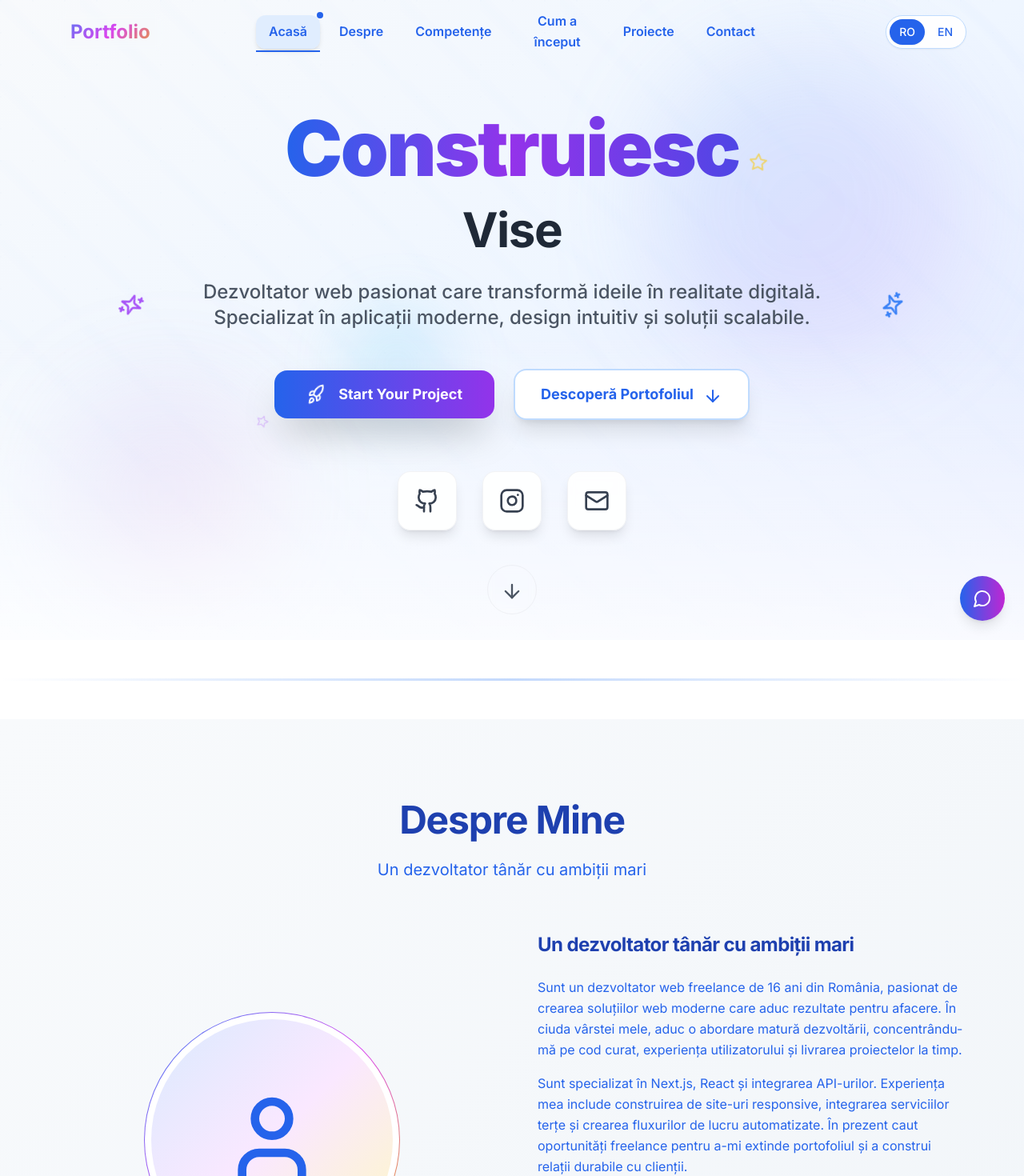
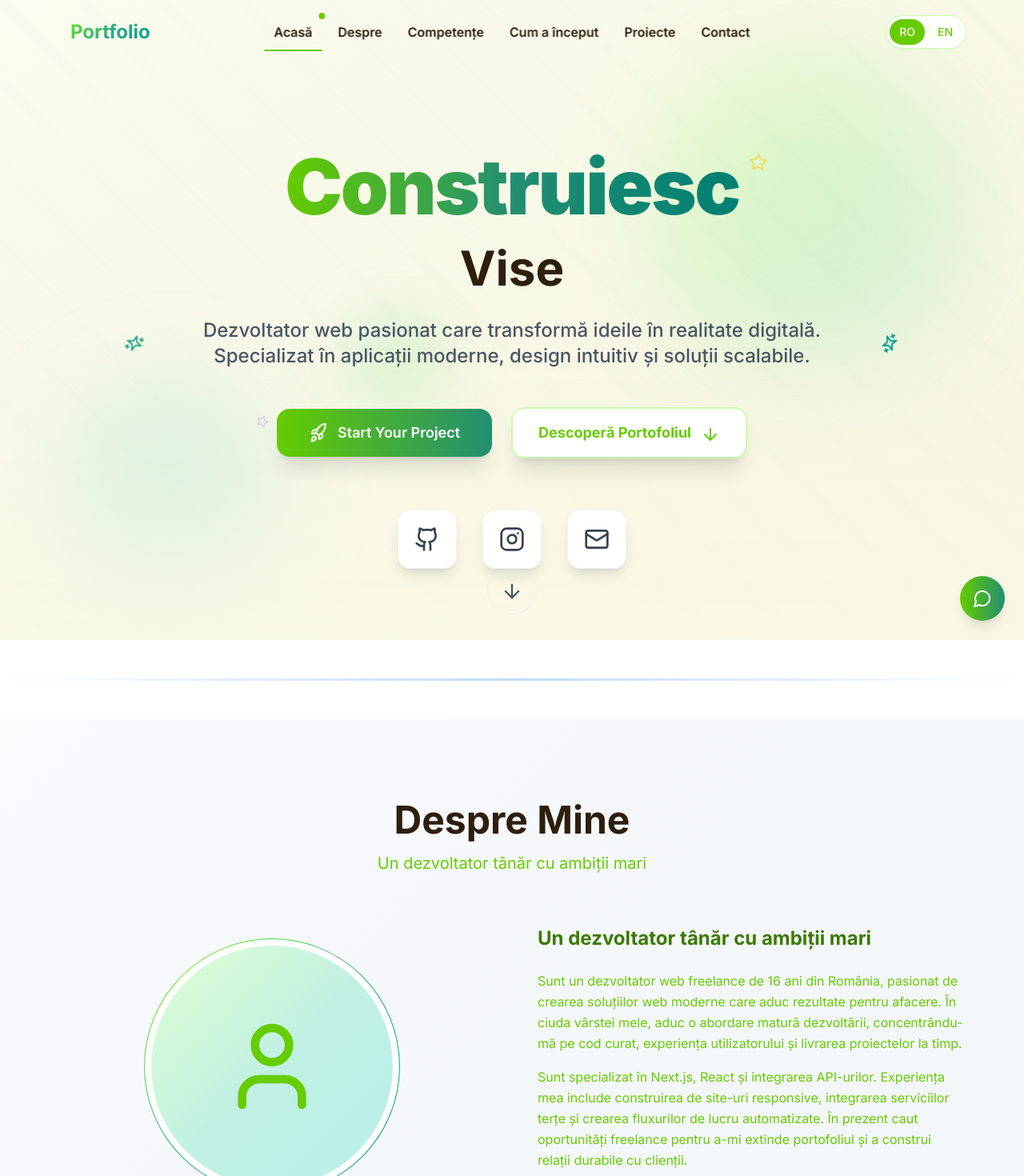
Before and after one commit to Selix764/portofilo, a Next.js app: page / in a window 1280 px wide. Shown: the top 1470 px of the page at 80% size. Built offline with nearby package versions, Linux system fonts and the light colour scheme.

Commit message:
Palette updates: hero star colors aligned; footer reverted to previous gradient; removed wood usages from sections
x

```diff
--- a/app/globals.css
+++ b/app/globals.css
@@ -12,48 +12,25 @@
 
   body {
     font-family: 'Inter', system-ui, sans-serif;
-    background-color: #ffffff;
-    color: #1e293b;
-    line-height: 1.6;
-  }
-
-  /* Enhanced typography hierarchy */
-  h1, h2, h3, h4, h5, h6 {
-    font-weight: 700;
-    line-height: 1.2;
-    letter-spacing: -0.025em;
-  }
-
-  h1 {
-    font-size: clamp(2rem, 4vw, 3.5rem);
-    font-weight: 900;
-  }
-
-  h2 {
-    font-size: clamp(1.75rem, 3.5vw, 2.75rem);
-    font-weight: 800;
-  }
-
-  h3 {
-    font-size: clamp(1.5rem, 3vw, 2rem);
-    font-weight: 700;
+    background-color: #f5f5dc; /* Light Beige base */
+    color: #0f172a;
   }
 }
 
 @layer components {
   .gradient-text {
-    background: linear-gradient(135deg, #3b82f6 0%, #d946ef 50%, #eab308 100%);
+    background: linear-gradient(135deg, #7cfc00 0%, #29ab87 50%, #009b8e 100%);
     -webkit-background-clip: text;
     -webkit-text-fill-color: transparent;
     background-clip: text;
   }
 
   .gradient-bg {
-    background: linear-gradient(135deg, #eff6ff 0%, #fdf4ff 50%, #fefce8 100%);
+    background: linear-gradient(135deg, #fbfbef 0%, #f8f8e6 50%, #f5f5dc 100%);
   }
 
   .gradient-border {
-    background: linear-gradient(135deg, #3b82f6, #d946ef, #eab308);
+    background: linear-gradient(135deg, #7cfc00, #29ab87, #009b8e);
     padding: 1px;
     border-radius: 0.75rem;
   }
--- a/components/About.tsx
+++ b/components/About.tsx
@@ -24,7 +24,7 @@ const About = () => {
           viewport={{ once: true }}
           className="text-center mb-16"
         >
-          <h2 className="text-3xl md:text-4xl lg:text-5xl font-bold text-primary-800 mb-6">
+          <h2 className="text-4xl md:text-5xl font-bold text-wood-900 mb-4">
             {t('about.title')}
           </h2>
           <p className="text-lg md:text-xl text-primary-600 max-w-3xl mx-auto leading-relaxed">
@@ -140,54 +140,36 @@ const About = () => {
 
             {/* Enhanced Stats */}
             <div className="grid grid-cols-2 gap-6 pt-6">
-              {stats.map((stat, index) => {
-                const IconComponent = stat.icon
-                return (
+              {stats.map((stat, index) => (
                 <motion.div
                   key={stat.label}
                   initial={{ opacity: 0, y: 20 }}
                   whileInView={{ opacity: 1, y: 0 }}
                   whileHover={{
                     y: -8,
-                      scale: 1.05
+                    scale: 1.08
                   }}
                   transition={{
                     duration: 0.3,
                     delay: index * 0.1
                   }}
                   viewport={{ once: true }}
-                    className="text-center p-6 bg-gradient-to-br from-white/90 via-primary-50/50 to-secondary-50/30 rounded-2xl border border-primary-100/60 hover:border-primary-300/80 transition-all duration-300 cursor-pointer transform-gpu relative overflow-hidden group backdrop-blur-sm hover:shadow-xl card-hover"
+                  className="text-center p-4 bg-gradient-to-br from-white/90 via-primary-50/50 to-secondary-50/30 rounded-2xl border border-wood-200 hover:border-wood-400 transition-all duration-300 cursor-pointer transform-gpu relative overflow-hidden group backdrop-blur-sm hover:shadow-xl"
                 >
                   <div className="relative z-10">
                     <motion.div
-                        className="inline-flex items-center justify-center w-12 h-12 bg-gradient-to-br from-primary-100 to-secondary-100 rounded-full mb-4 mx-auto"
-                        whileHover={{
-                          rotate: 360,
-                          scale: 1.05,
-                          boxShadow: "0 15px 30px -5px rgba(59, 130, 246, 0.3)"
-                        }}
-                        transition={{ duration: 0.6 }}
-                      >
-                        <IconComponent className="w-6 h-6 text-primary-600" />
-                      </motion.div>
-
-                      <motion.div
-                        className="text-3xl font-bold text-primary-600 mb-2 group-hover:text-primary-700 transition-colors duration-300"
-                        whileHover={{
-                          scale: 1.05,
-                          boxShadow: "0 15px 30px -5px rgba(59, 130, 246, 0.3)"
-                        }}
+                      className="text-3xl font-bold text-primary-600 mb-1 group-hover:text-primary-700 transition-colors duration-300"
+                      whileHover={{ scale: 1.1 }}
                       transition={{ duration: 0.3 }}
                     >
                       {stat.value}
                     </motion.div>
-                      <div className="text-sm font-medium text-primary-500 group-hover:text-primary-600 transition-colors duration-300">
+                    <div className="text-sm text-primary-500 group-hover:text-primary-600 transition-colors duration-300">
                       {stat.label}
                     </div>
                   </div>
                 </motion.div>
-                )
-              })}
+              ))}
             </div>
           </motion.div>
         </div>
--- a/components/Contact.tsx
+++ b/components/Contact.tsx
@@ -25,7 +25,7 @@ const Contact = () => {
           viewport={{ once: true }}
           className="text-center mb-16"
         >
-          <h2 className="text-3xl md:text-4xl lg:text-5xl font-bold text-primary-800 mb-6">
+          <h2 className="text-4xl md:text-5xl font-bold text-wood-900 mb-4">
             {t('contact.title')}
           </h2>
           <p className="text-lg md:text-xl text-primary-600 max-w-3xl mx-auto leading-relaxed">
@@ -184,7 +184,7 @@ const Contact = () => {
             initial={{ opacity: 0, x: 30 }}
             whileInView={{ opacity: 1, x: 0 }}
             viewport={{ once: true }}
-            className="bg-gradient-to-br from-white/90 via-primary-50/50 to-secondary-50/30 rounded-2xl p-8 border border-primary-200/60 transition-all duration-300 transform-gpu relative overflow-hidden group backdrop-blur-sm hover:shadow-xl card-hover"
+            className="bg-gradient-to-br from-white/90 via-primary-50/50 to-secondary-50/30 rounded-2xl p-8 border border-wood-200 transition-all duration-300 transform-gpu relative overflow-hidden group backdrop-blur-sm hover:shadow-xl"
             whileHover={{
               y: -8,
               scale: 1.02
--- a/components/Header.tsx
+++ b/components/Header.tsx
@@ -122,11 +122,7 @@ const Header = () => {
                 }}
                 whileTap={{ scale: 0.95 }}
                 onClick={() => scrollToSection(item.href)}
-                className={`relative px-4 py-2 rounded-xl font-semibold transition-all duration-300 group ${
-                  activeSection === item.id
-                    ? 'text-primary-600 bg-primary-100/80 shadow-md'
-                    : 'text-primary-600 hover:text-primary-800 hover:bg-white/60'
-                }`}
+                className="text-wood-900 hover:text-wood-700 font-semibold transition-all duration-300 relative group px-3 py-2 rounded-lg hover:bg-white/50 backdrop-blur-sm"
               >
                 {item.name}
                 {/* Enhanced underline effect */}
--- a/components/Hero.tsx
+++ b/components/Hero.tsx
@@ -22,22 +22,22 @@ const Hero = () => {
   }
 
   return (
-    <section id="home" className="min-h-screen flex items-center justify-center relative overflow-hidden">
-      {/* Enhanced Background Design */}
-      <div className="absolute inset-0 bg-gradient-to-br from-slate-50 via-blue-50 to-indigo-100"></div>
+    <section id="home" className="min-h-screen flex items-center justify-center relative overflow-hidden pt-20 md:pt-24 scroll-mt-24">
+      {/* Modern Background Design */}
+      <div className="absolute inset-0 bg-gradient-to-br from-base-50 via-base-100 to-base-200"></div>
 
       {/* Enhanced Geometric Pattern Overlay */}
       <div className="absolute inset-0 opacity-10">
         <div className="absolute top-0 left-0 w-full h-full">
           {/* Grid Pattern */}
           <div className="absolute inset-0" style={{
-            backgroundImage: `radial-gradient(circle at 1px 1px, rgba(59, 130, 246, 0.15) 1px, transparent 0)`,
+            backgroundImage: `radial-gradient(circle at 1px 1px, rgba(0, 155, 142, 0.12) 1px, transparent 0)`,
             backgroundSize: '40px 40px'
           }}></div>
 
           {/* Diagonal Lines */}
           <div className="absolute inset-0" style={{
-            backgroundImage: `linear-gradient(45deg, transparent 40%, rgba(59, 130, 246, 0.1) 50%, transparent 60%)`,
+            backgroundImage: `linear-gradient(45deg, transparent 40%, rgba(41, 171, 135, 0.1) 50%, transparent 60%)`,
             backgroundSize: '100px 100px'
           }}></div>
         </div>
@@ -56,7 +56,7 @@ const Hero = () => {
             repeat: Infinity,
             ease: "easeInOut"
           }}
-          className="absolute top-20 right-20 w-96 h-96 bg-gradient-to-br from-blue-400/20 to-purple-400/20 rounded-full blur-3xl"
+          className="absolute top-20 right-20 w-96 h-96 bg-gradient-to-br from-primary-400/20 to-secondary-400/20 rounded-full blur-3xl"
         ></motion.div>
 
         {/* Medium Circle */}
@@ -71,7 +71,7 @@ const Hero = () => {
             ease: "easeInOut",
             delay: 2
           }}
-          className="absolute bottom-20 left-20 w-64 h-64 bg-gradient-to-br from-indigo-400/20 to-pink-400/20 rounded-full blur-3xl"
+          className="absolute bottom-20 left-20 w-64 h-64 bg-gradient-to-br from-secondary-400/20 to-accent-400/20 rounded-full blur-3xl"
         ></motion.div>
 
         {/* Small Circle */}
@@ -86,7 +86,7 @@ const Hero = () => {
             ease: "easeInOut",
             delay: 1
           }}
-          className="absolute top-1/2 left-1/3 w-32 h-32 bg-gradient-to-br from-cyan-400/20 to-blue-400/20 rounded-full blur-2xl"
+          className="absolute top-1/2 left-1/3 w-32 h-32 bg-gradient-to-br from-accent-400/20 to-primary-400/20 rounded-full blur-2xl"
         ></motion.div>
 
         {/* Floating Stars */}
@@ -123,7 +123,7 @@ const Hero = () => {
       </div>
 
       {/* Gradient Overlay for Depth */}
-      <div className="absolute inset-0 bg-gradient-to-t from-white/80 via-transparent to-transparent"></div>
+      <div className="absolute inset-0 bg-gradient-to-t from-base-100/80 via-transparent to-transparent"></div>
 
       <div className="container-custom relative z-10">
         <div className="text-center max-w-6xl mx-auto">
@@ -138,7 +138,7 @@ const Hero = () => {
               className="text-5xl md:text-7xl lg:text-8xl font-black mb-6 tracking-tight"
             >
               <motion.span
-                className="bg-gradient-to-r from-blue-600 via-purple-600 to-indigo-600 bg-clip-text text-transparent"
+                className="bg-gradient-to-r from-primary-600 via-secondary-600 to-accent-600 bg-clip-text text-transparent"
                 whileHover={{
                   scale: 1.02,
                   filter: "brightness(1.1)",
@@ -150,7 +150,7 @@ const Hero = () => {
             </motion.h1>
 
             <motion.h2
-              className="text-3xl md:text-5xl lg:text-6xl font-bold text-gray-800 mb-8"
+              className="text-4xl md:text-6xl font-bold text-wood-900 mb-6"
               whileHover={{
                 scale: 1.01,
                 transition: { duration: 0.3 }
@@ -175,7 +175,7 @@ const Hero = () => {
                 animate={{ rotate: [0, 360] }}
                 transition={{ duration: 3, repeat: Infinity, ease: "linear" }}
               >
-                <Sparkles className="w-8 h-8 text-purple-500" />
+                <Sparkles className="w-6 h-6 text-secondary-500" />
               </motion.div>
               <p className="text-lg md:text-xl lg:text-2xl text-gray-600 max-w-4xl mx-auto leading-relaxed font-medium">
                 {t('hero.description')}
@@ -184,7 +184,7 @@ const Hero = () => {
                 animate={{ rotate: [0, -360] }}
                 transition={{ duration: 3, repeat: Infinity, ease: "linear" }}
               >
-                <Sparkles className="w-8 h-8 text-blue-500" />
+                <Sparkles className="w-6 h-6 text-accent-500" />
               </motion.div>
             </motion.div>
           </motion.div>
@@ -204,8 +204,8 @@ const Hero = () => {
                 boxShadow: "0 15px 30px -5px rgba(59, 130, 246, 0.4)"
               }}
               whileTap={{ scale: 0.95 }}
-              onClick={handleContactClick}
-              className="group relative bg-gradient-to-r from-blue-600 to-purple-600 text-white px-10 py-4 rounded-2xl font-bold text-lg transition-all duration-300 flex items-center gap-4 shadow-2xl hover:shadow-3xl overflow-hidden tap-target"
+              onClick={scrollToAbout}
+              className="group relative bg-gradient-to-r from-primary-600 to-secondary-600 text-white px-10 py-4 rounded-2xl font-semibold text-lg transition-all duration-300 flex items-center gap-3 shadow-xl hover:shadow-2xl overflow-hidden"
             >
               {/* Animated background overlay */}
               <motion.div
--- a/components/HowItStarted.tsx
+++ b/components/HowItStarted.tsx
@@ -17,7 +17,7 @@ const HowItStarted = () => {
           viewport={{ once: true }}
           className="text-center mb-16"
         >
-          <h2 className="text-4xl md:text-5xl font-bold text-primary-800 mb-4">
+          <h2 className="text-4xl md:text-5xl font-bold text-wood-900 mb-4">
             {t('howItStarted.title')}
           </h2>
           <p className="text-xl text-primary-600 max-w-4xl mx-auto leading-relaxed">
@@ -104,7 +104,7 @@ const HowItStarted = () => {
                       duration: 0.3,
                       delay: index * 0.1
                     }}
-                    className="px-4 py-2 bg-gradient-to-r from-accent-50/80 via-primary-50/60 to-secondary-50/40 text-primary-700 text-sm font-medium rounded-full border border-accent-200/60 hover:border-accent-400/80 transition-all duration-300 cursor-pointer transform-gpu backdrop-blur-sm relative overflow-hidden group hover:shadow-lg"
+                    className="px-4 py-2 bg-gradient-to-r from-accent-50/80 via-primary-50/60 to-secondary-50/40 text-primary-700 text-sm font-medium rounded-full border border-wood-200 hover:border-wood-400 transition-all duration-300 cursor-pointer transform-gpu backdrop-blur-sm relative overflow-hidden group hover:shadow-lg"
                   >
                     <span className="relative z-10">{tech}</span>
                   </motion.span>
--- a/components/Projects.tsx
+++ b/components/Projects.tsx
@@ -104,7 +104,7 @@ const Projects = () => {
 
               {/* Project Info Card */}
               <motion.div
-                className="bg-gradient-to-br from-white/90 via-primary-50/30 to-secondary-50/20 rounded-2xl p-6 shadow-lg border border-primary-100/60 max-w-xl mx-auto hover:border-primary-300/80 transition-all duration-300 transform-gpu relative overflow-hidden group backdrop-blur-sm hover:shadow-xl"
+                className="bg-gradient-to-br from-white/90 via-primary-50/30 to-secondary-50/20 rounded-2xl p-6 shadow-lg border border-primary-100 max-w-xl mx-auto hover:border-primary-300 transition-all duration-300 transform-gpu relative overflow-hidden group backdrop-blur-sm hover:shadow-xl"
                 whileHover={{
                   y: -12,
                   scale: 1.05
--- a/components/Skills.tsx
+++ b/components/Skills.tsx
@@ -73,7 +73,7 @@ const Skills = () => {
                 delay: index * 0.1
               }}
               viewport={{ once: true }}
-              className="bg-gradient-to-br from-white/90 via-primary-50/30 to-secondary-50/20 rounded-2xl p-6 border border-primary-100/50 hover:border-primary-300/80 transition-all duration-300 transform-gpu relative overflow-hidden group hover:shadow-xl card-hover"
+              className="bg-gradient-to-br from-white via-primary-50/30 to-secondary-50/20 rounded-2xl p-6 border border-primary-100 hover:border-primary-300 transition-all duration-300 transform-gpu relative overflow-hidden group hover:shadow-xl"
             >
               <div className="relative z-10">
                 <div className="flex items-center gap-3 mb-4">
--- a/tailwind.config.js
+++ b/tailwind.config.js
@@ -8,41 +8,69 @@ module.exports = {
   theme: {
     extend: {
       colors: {
+        // Primary Accent: Lawn Green (#7cfc00)
         primary: {
-          50: '#eff6ff',
-          100: '#dbeafe',
-          200: '#bfdbfe',
-          300: '#93c5fd',
-          400: '#60a5fa',
-          500: '#3b82f6',
-          600: '#2563eb',
-          700: '#1d4ed8',
-          800: '#1e40af',
-          900: '#1e3a8a',
+          50: '#f0ffe6',
+          100: '#dfffd1',
+          200: '#c8ffab',
+          300: '#aaff6f',
+          400: '#8fff2e',
+          500: '#7cfc00',
+          600: '#66cc00',
+          700: '#4fa300',
+          800: '#3b7a00',
+          900: '#2a5a00',
         },
+        // Secondary Accent: Jungle Green (#29ab87)
         secondary: {
-          50: '#fdf4ff',
-          100: '#fae8ff',
-          200: '#f5d0fe',
-          300: '#f0abfc',
-          400: '#e879f9',
-          500: '#d946ef',
-          600: '#c026d3',
-          700: '#a21caf',
-          800: '#86198f',
-          900: '#701a75',
+          50: '#e3f8f2',
+          100: '#c1f0e3',
+          200: '#94e6d1',
+          300: '#66d8be',
+          400: '#40cfae',
+          500: '#29ab87',
+          600: '#228e71',
+          700: '#1b705a',
+          800: '#155845',
+          900: '#104235',
         },
+        // Optional Highlight: Persian Green (#009b8e)
         accent: {
-          50: '#fefce8',
-          100: '#fef9c3',
-          200: '#fef08a',
-          300: '#fde047',
-          400: '#facc15',
-          500: '#eab308',
-          600: '#ca8a04',
-          700: '#a16207',
-          800: '#854d0e',
-          900: '#713f12',
+          50: '#e0f7f5',
+          100: '#b8efea',
+          200: '#86e4dc',
+          300: '#4ed5cb',
+          400: '#20c1b6',
+          500: '#009b8e',
+          600: '#007f74',
+          700: '#00665d',
+          800: '#004d46',
+          900: '#003a35',
+        },
+        // Background / Base: Light Beige (#f5f5dc)
+        base: {
+          50: '#fbfbef',
+          100: '#f8f8e6',
+          200: '#f5f5dc',
+          300: '#ececd0',
+          400: '#e2e2c4',
+          500: '#d8d8b9',
+          600: '#c9c9a7',
+          700: '#b3b392',
+          800: '#949473',
+          900: '#6f6f53',
+        },
+        wood: {
+          50: '#f4ede6',
+          100: '#eadbcd',
+          200: '#d7b89f',
+          300: '#c29372',
+          400: '#a97147',
+          500: '#8b5a2b',
+          600: '#714822',
+          700: '#593a1b',
+          800: '#432c14',
+          900: '#2e1e0e',
         },
         success: {
           50: '#f0fdf4',
@@ -128,56 +156,7 @@ module.exports = {
       backgroundImage: {
         'gradient-radial': 'radial-gradient(var(--tw-gradient-stops))',
         'gradient-conic': 'conic-gradient(from 180deg at 50% 50%, var(--tw-gradient-stops))',
-        'gradient-mesh': 'linear-gradient(45deg, #3b82f6, #d946ef, #eab308, #3b82f6)',
-      },
-      boxShadow: {
-        'soft': '0 2px 15px -3px rgba(0, 0, 0, 0.07), 0 10px 20px -6px rgba(0, 0, 0, 0.02)',
-        'medium': '0 4px 25px -5px rgba(0, 0, 0, 0.1), 0 10px 10px -5px rgba(0, 0, 0, 0.04)',
-        'large': '0 10px 40px -10px rgba(0, 0, 0, 0.15), 0 2px 10px -2px rgba(0, 0, 0, 0.05)',
-        'xl-soft': '0 20px 25px -5px rgba(0, 0, 0, 0.08), 0 10px 10px -5px rgba(0, 0, 0, 0.03)',
-        '2xl-soft': '0 25px 50px -12px rgba(0, 0, 0, 0.12), 0 0 0 1px rgba(0, 0, 0, 0.02)',
-        'glow-blue': '0 0 20px rgba(59, 130, 246, 0.3)',
-        'glow-purple': '0 0 20px rgba(217, 70, 239, 0.3)',
-        'glow-yellow': '0 0 20px rgba(234, 179, 8, 0.3)',
-        'inner-soft': 'inset 0 2px 4px 0 rgba(0, 0, 0, 0.06)',
-      },
-      backdropBlur: {
-        'xs': '2px',
-      },
-      spacing: {
-        '18': '4.5rem',
-        '88': '22rem',
-        '128': '32rem',
-      },
-      borderRadius: {
-        '4xl': '2rem',
-        '5xl': '2.5rem',
-      },
-      fontSize: {
-        '2xs': ['0.625rem', { lineHeight: '0.75rem' }],
-        '3xl': ['1.875rem', { lineHeight: '2.25rem' }],
-        '4xl': ['2.25rem', { lineHeight: '2.5rem' }],
-        '5xl': ['3rem', { lineHeight: '1' }],
-        '6xl': ['3.75rem', { lineHeight: '1' }],
-        '7xl': ['4.5rem', { lineHeight: '1' }],
-        '8xl': ['6rem', { lineHeight: '1' }],
-        '9xl': ['8rem', { lineHeight: '1' }],
-      },
-      zIndex: {
-        '60': '60',
-        '70': '70',
-        '80': '80',
-        '90': '90',
-        '100': '100',
-      },
-      transitionDuration: {
-        '400': '400ms',
-        '600': '600ms',
-        '800': '800ms',
-      },
-      transitionTimingFunction: {
-        'bounce-in': 'cubic-bezier(0.68, -0.55, 0.265, 1.55)',
-        'smooth': 'cubic-bezier(0.4, 0, 0.2, 1)',
+        'stripes-wood': 'repeating-linear-gradient(45deg, rgba(139,90,43,0.06) 0px, rgba(139,90,43,0.06) 10px, transparent 10px, transparent 20px)'
       },
     },
   },
```
Lines whose indentation alone changed are shown as unchanged.
